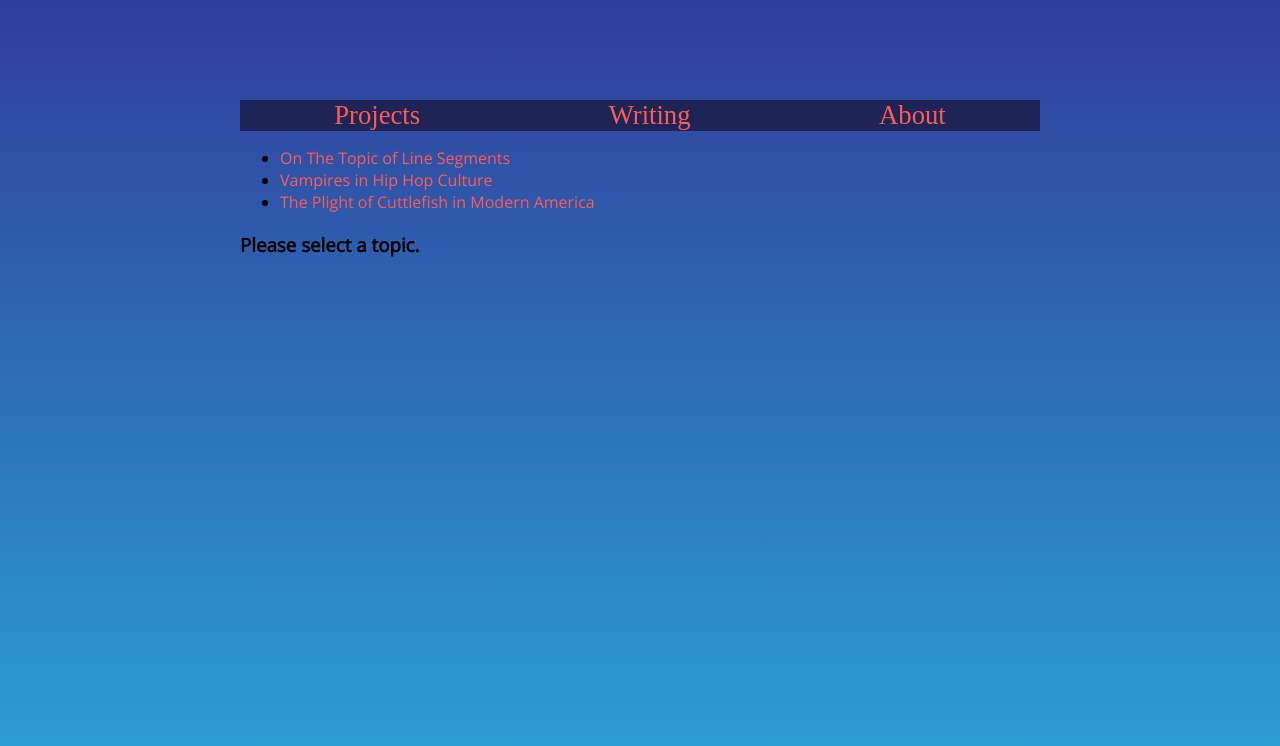
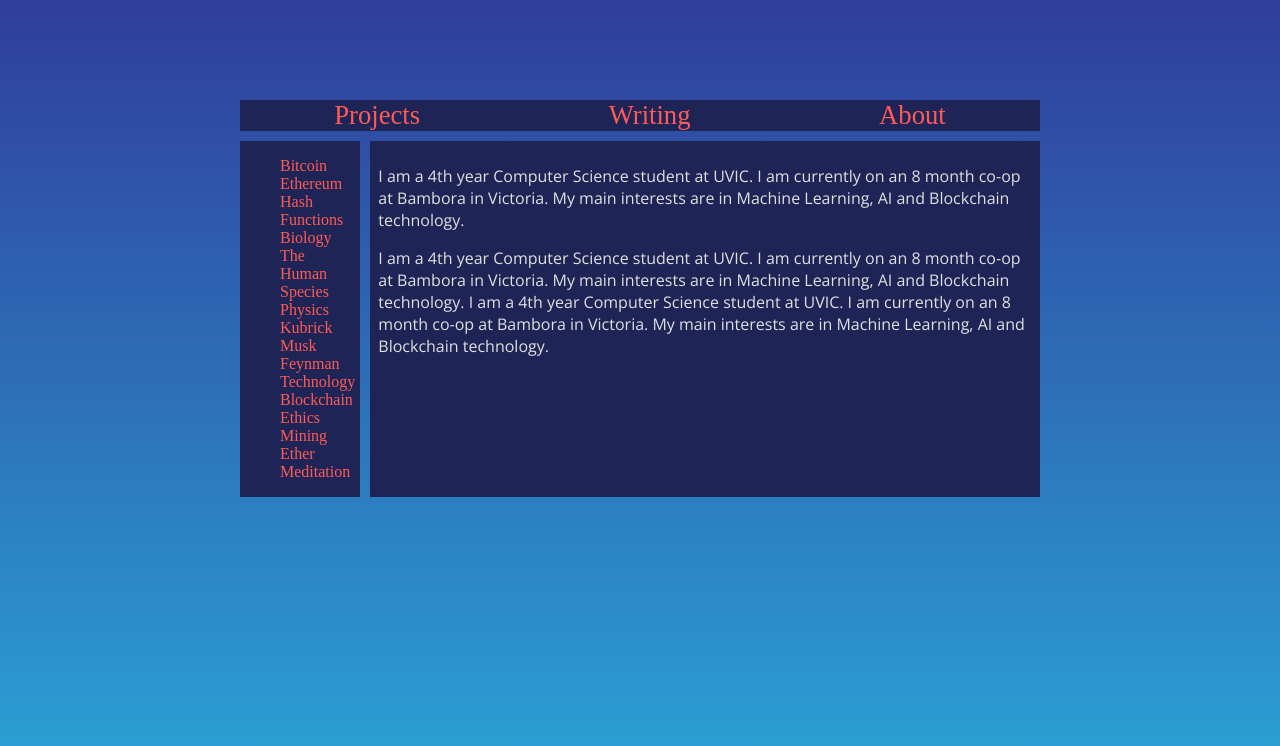
Before and after one commit to jordanmckinney/blog, a React app: page /writing in a window 1280 px wide. Shown: the top 746 px of the page. Built offline with nearby package versions, Linux system fonts and the light colour scheme; a web font is replaced by a local one.

Commit message:
rough layout done for all pages

```diff
--- a/src/components/article/Article.css
+++ b/src/components/article/Article.css
@@ -1,7 +1,6 @@
 .article {
   padding: 8px;
-  text-align: left;
   color: #e0e0e0;
   background-color: #1E2556;
-  opacity: 0.9;
+  display: inline-block;
 }
--- /dev/null
+++ b/src/components/sidenav/SideNav.css
@@ -0,0 +1,12 @@
+.sidenav {
+  font-family: open-sans;
+  color: #ff5b56;
+  background-color: #1E2556;
+  display: inline-block;
+  padding-right: 5px;
+  margin-right: 10px;
+}
+
+ul {
+  list-style-type: none;
+}
--- /dev/null
+++ b/src/components/sidenav/SideNav.js
@@ -0,0 +1,27 @@
+import React from 'react';
+import './SideNav.css';
+import { Link } from 'react-router-dom'
+
+
+const SideNav = () => (
+    <div className="sidenav">
+        <ul>
+            <li>Bitcoin</li>
+            <li>Ethereum</li>
+            <li>Hash Functions</li>
+            <li>Biology</li>
+            <li>The Human Species</li>
+            <li>Physics</li>
+            <li>Kubrick</li>
+            <li>Musk</li>
+            <li>Feynman</li>
+            <li>Technology</li>
+            <li>Blockchain</li>
+            <li>Ethics</li>
+            <li>Mining Ether</li>
+            <li>Meditation</li>
+        </ul>
+    </div>
+)
+
+export default SideNav;
--- a/src/containers/about/About.css
+++ b/src/containers/about/About.css
@@ -1,9 +1,9 @@
 .about-container {
-  text-align: center;
+  display: flex;
+  margin-top: 10px;
 }
 
 .headshot {
-  border-radius: 50%;
-  height: 8rem;
-  margin: 5px;
+  height: 17rem;
+  padding-right: 10px;
 }
--- a/src/containers/writing/Writing.css
+++ b/src/containers/writing/Writing.css
@@ -0,0 +1,4 @@
+.writingContainer {
+  display: flex;
+  margin-top: 10px;
+}
--- a/src/containers/writing/Writing.js
+++ b/src/containers/writing/Writing.js
@@ -1,40 +1,18 @@
 import React from 'react';
+import Article from '../../components/article/Article';
+import SideNav from '../../components/sidenav/SideNav';
 import {
   Route,
   Link
 } from 'react-router-dom'
 import './Writing.css';
 
-const Writing = ({ match }) => (
-  <div>
-    <h3>{match.params.topicId}</h3>
-  </div>
-)
+const input = 'I am a 4th year Computer Science student at UVIC. I am currently on an 8 month co-op at Bambora in Victoria.\nMy main interests are in Machine Learning, AI and Blockchain technology.\n\nI am a 4th year Computer Science student at UVIC. I am currently on an 8 month co-op at Bambora in Victoria.\nMy main interests are in Machine Learning, AI and Blockchain technology. I am a 4th year Computer Science student at UVIC. I am currently on an 8 month co-op at Bambora in Victoria.\nMy main interests are in Machine Learning, AI and Blockchain technology.'
 
-const Writings = ({ match }) => (
-  <div>
-    <ul>
-      <li>
-        <Link to={`${match.url}/essay_1`}>
-          On The Topic of Line Segments
-        </Link>
-      </li>
-      <li>
-        <Link to={`${match.url}/essay_2`}>
-          Vampires in Hip Hop Culture
-        </Link>
-      </li>
-      <li>
-        <Link to={`${match.url}/essay_3`}>
-          The Plight of Cuttlefish in Modern America
-        </Link>
-      </li>
-    </ul>
-
-    <Route path={`${match.url}/:topicId`} component={Writing}/>
-    <Route exact path={match.url} render={() => (
-      <h3>Please select a topic.</h3>
-    )}/>
+const Writings = () => (
+  <div className="writingContainer">
+      <SideNav />
+      <Article source={input}/>
   </div>
 )
 
```
